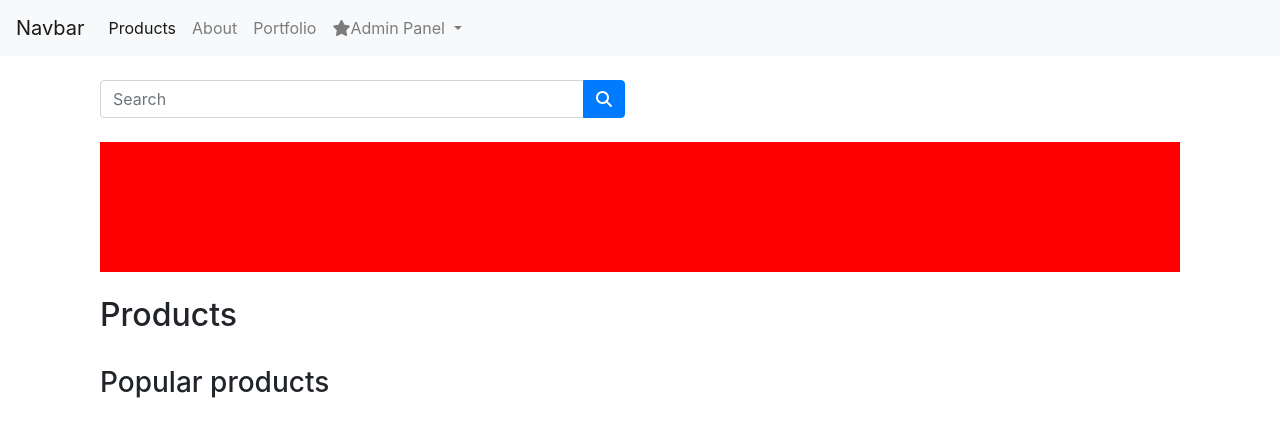
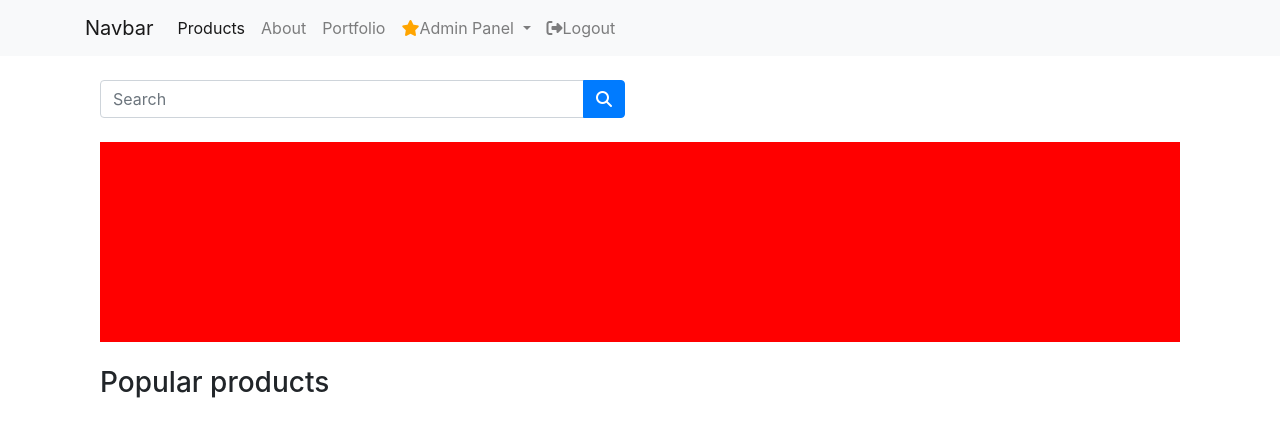
Before and after one commit to darylkangjh/Project-4, a Django app: page /services/all in a window 1280 px wide. Shown: the top 437 px of the page. Run offline with Django 3.2, Linux system fonts and the light colour scheme; the visitor is signed in with stand-in values (Sample User, id 1); data that the repository does not hold is empty; some libraries are stand-ins or nearby versions.

Commit message:
front end beautify

```diff
--- a/digitalMarketing/templates/digitalMarketing/all_services.template.html
+++ b/digitalMarketing/templates/digitalMarketing/all_services.template.html
@@ -28,28 +28,14 @@
 	<div class="container">
 
 		<div class="intro-banner-wrap">
-			<div style="background-color:red; height:130px; width: 520;"></div>
+			<div style="background-color:red; height:200px; width: 520;"></div>
 		</div>
         </br>
-        <h2>Products</h2>
 	</div> <!-- container //  -->
 </section>
  <!-- !!! Banner  -->
 </section>
 <!-- Jumbotron -->
-
-<section>
-
-        {%for x in DMServices %}
-        <li>
-        {{x.item_name}}
-        <a href="{% url 'update_dmservice' DMService_id=x.id%}">Edit</a>
-        <a href="{% url 'delete_dmservice' DMService_id=x.id%}">Delete</a>
-        </li>
-        {%endfor%}
-
-<br/>
-</section>
 <section class="section-content">
 <div class="container">
 
@@ -60,8 +46,8 @@
 <section>
     <div>
         <div class="row">
+            {%for x in DMServices %}
             <div class="col-md-3">
-        {%for x in DMServices %}
                 <div href="#" class="card card-product-grid">
                     <a href="#" class="img-wrap"> <img src="images/items/1.jpg"> </a>
                     <figcaption class="info-wrap">
@@ -76,9 +62,10 @@
                             {% endif %}
                     </figcaption>
                 </div>
-            </div>
+
             </div>
             {%endfor%}
         </div>
+    </div>
 </section>
 {% endblock %}
--- a/templates/allauth/account/logout.html
+++ b/templates/allauth/account/logout.html
@@ -1,10 +1,10 @@
-{% extends "account/base.html" %}
+{% extends "base.template.html" %}
 
 {% load i18n %}
-
 {% block head_title %}{% trans "Sign Out" %}{% endblock %}
 
 {% block content %}
+</br>
 <h1>{% trans "Sign Out" %}</h1>
 
 <p>{% trans 'Are you sure you want to sign out?' %}</p>
@@ -14,7 +14,7 @@
   {% if redirect_field_value %}
   <input type="hidden" name="{{ redirect_field_name }}" value="{{ redirect_field_value }}"/>
   {% endif %}
-  <button type="submit">{% trans 'Sign Out' %}</button>
+  <button type="submit" class="btn btn-danger">{% trans 'Sign Out' %}</button>
 </form>
 
 
--- a/templates/base.template.html
+++ b/templates/base.template.html
@@ -13,9 +13,9 @@
 
 
     <!-- My Own CSS -->
-
     <!-- !!! Navbar start -->
         <nav class="navbar navbar-expand-lg navbar-light bg-light">
+            <div class="container">
                 <a class="navbar-brand" href="{% url 'index' %}">Navbar</a>
                 <button class="navbar-toggler" type="button" data-toggle="collapse" data-target="#navbarNavDropdown" aria-controls="navbarNavDropdown" aria-expanded="false" aria-label="Toggle navigation">
                             <span class="navbar-toggler-icon"></span>
@@ -31,13 +31,12 @@
                         <li class="nav-item">
                             <a class="nav-link" href="#">Portfolio</a>
                         </li>
-
                         <!-- Drop down menu will only be available to admin (superuser) to access -->
                         {% if request.user.is_superuser %}
                         <li class="nav-item dropdown">
                             <a class="nav-link dropdown-toggle" href="#" id="navbarDropdownMenuLink" role="button"
                                 data-toggle="dropdown" aria-haspopup="true" aria-expanded="false">
-						<i class="fa fa-star" aria-hidden="true"></i>Admin Panel
+                                <i class="fa fa-star" style="color:orange;" aria-hidden="true"></i>Admin Panel
                             </a>
                             <div class="dropdown-menu" aria-labelledby="navbarDropdownMenuLink">
                                 <a class="dropdown-item" href="#">Admin Page </a>
@@ -48,7 +47,22 @@
                         </li>
                         {% endif %}
                         <!-- End of drop down menu -->
+
+                        {% if user.is_authenticated %}
+                        <li class="nav-itme">
+                            <a class="nav-link" href="{% url 'account_logout' %}"><i class="fa fa-sign-out" aria-hidden="true"></i>Logout</a>
+                        </li>
+                        {% else %}
+						<li class="nav-itme">
+							<a class="nav-link" href="{% url 'account_login' %}">Login</a>
+						</li>
+						<li class="nav-itme">
+							<a class="nav-link" href="{% url 'account_signup' %}">Signup</a>
+						</li>
+                        {% endif %}
+                        </li>
                     </ul>
+                </div>
             </div>
         </nav>
     <!-- !!! Navbar end -->
```
Also changed, not shown: templates/allauth/openid/login.html (+4 -4 lines). Lines whose indentation alone changed are shown as unchanged.
